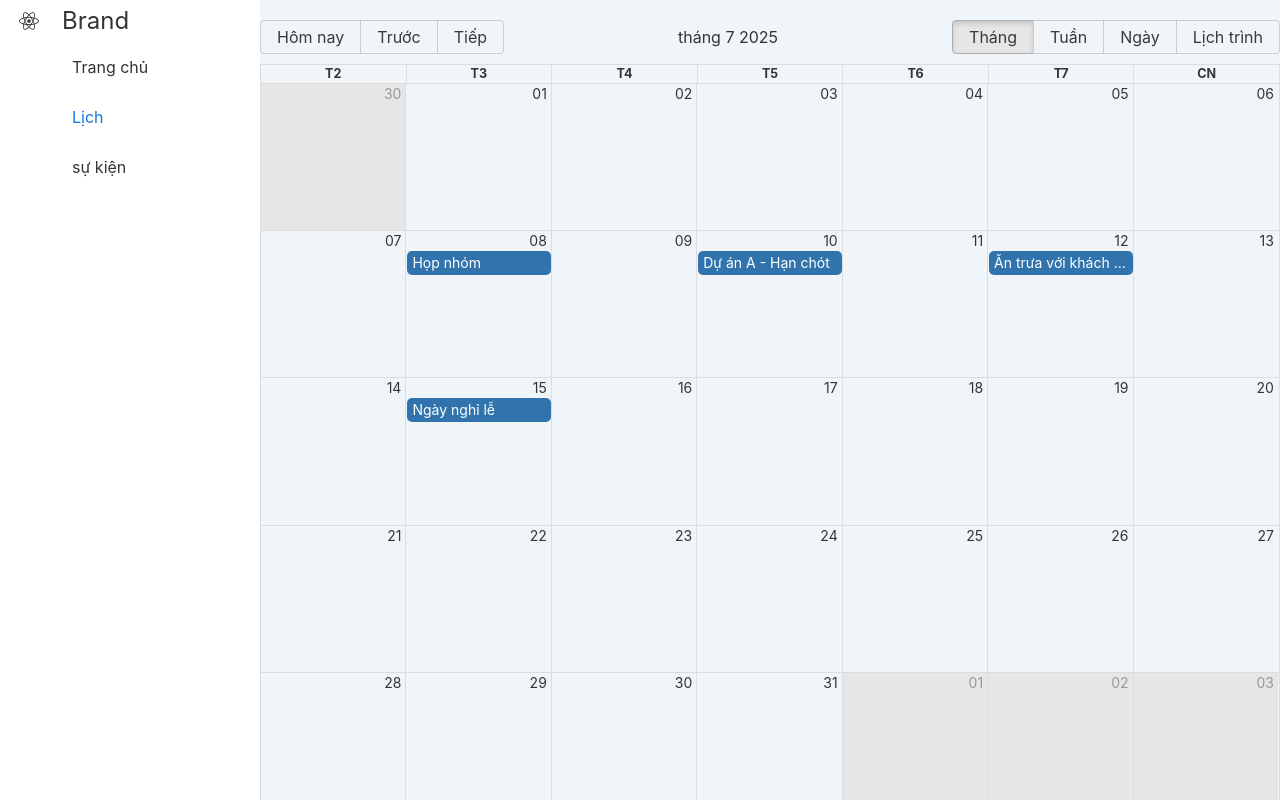
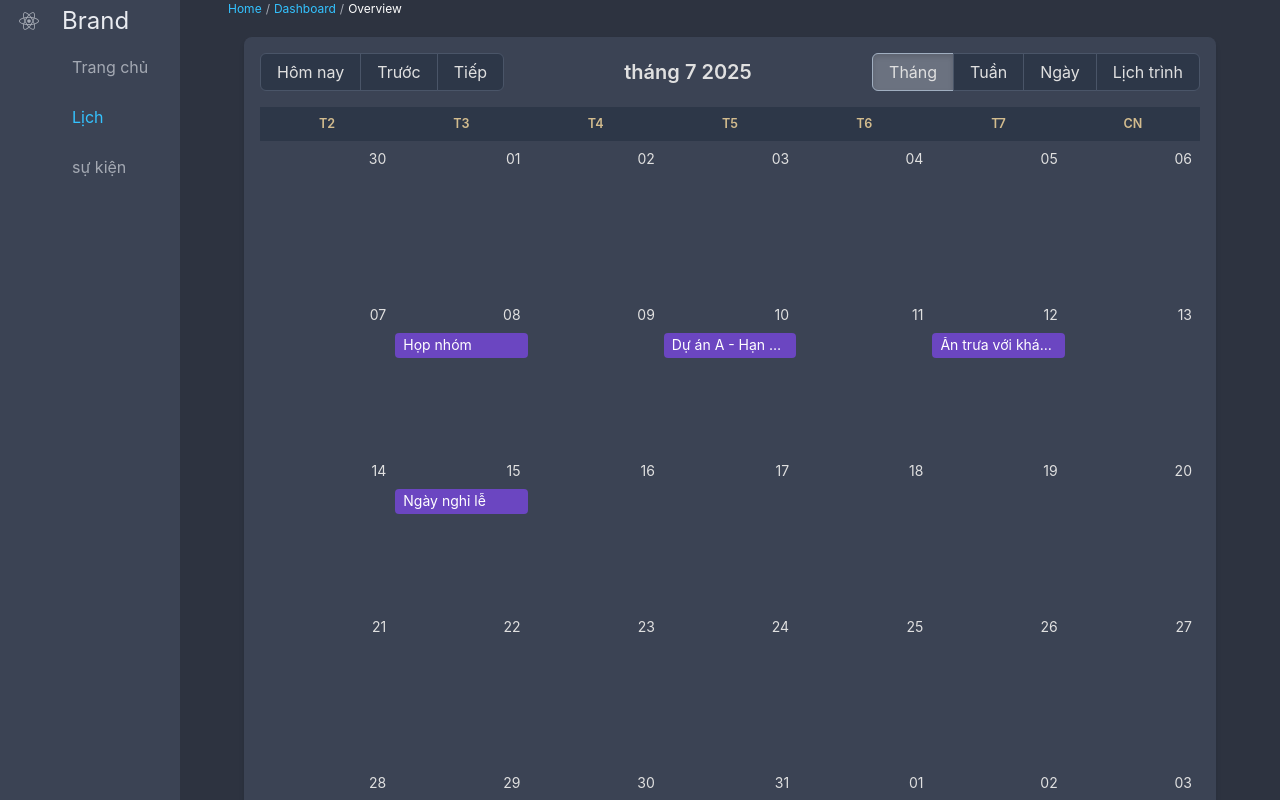
Before and after one commit to vuan201/FE-Calendar, a React (Vite) app: page / in a window 1280 px wide. Both pictures are taken after a click on the button "Lịch". Shown: the top 800 px of the page. Built offline with nearby package versions, Linux system fonts and the light colour scheme; some icons are missing.

Commit message:
style: new dark mode

```diff
--- a/src/App.jsx
+++ b/src/App.jsx
@@ -6,17 +6,23 @@ import { Container, Content } from "rsuite";
 import { CustomHeader, CustomSidebar } from "./layout/index.jsx";
 
 export const App = () => (
-  <BrowserRouter >
-    <Suspense fallback={<Loading name="suspense"  />}>
-      <Container className="h-full" >
-        <CustomSidebar/>
+  <div className="app min-h-screen flex flex-col">
+    <BrowserRouter>
+      <Suspense fallback={<Loading name="suspense" />}>
+        <Container className="h-full">
+          <CustomSidebar />
           <Container>
+            <div className="px-2 sm:px-4 md:px-8 lg:px-12">
+              <div className="mx-auto ">
                 <CustomHeader />
                 <Content>
                   <Router />
                 </Content>
+              </div>
+            </div>
           </Container>
         </Container>
       </Suspense>
     </BrowserRouter>
+  </div>
 );
--- a/src/Constant/TailwindClassVariable.js
+++ b/src/Constant/TailwindClassVariable.js
@@ -1,4 +1,4 @@
 export const BackgroundColor = {
   Main: "bg-zinc-800",
-  Sidebar: "bg-white",
+  Sidebar: "bg-bg-box",
 };
--- a/src/Pages/CustomizedCalendar/CustomizedCalendar.jsx
+++ b/src/Pages/CustomizedCalendar/CustomizedCalendar.jsx
@@ -8,6 +8,7 @@ import "dayjs/locale/vi"; // Import locale tiếng Việt cho Day.js
 
 // Import plugin localeData. Đây là plugin quan trọng mà react-big-calendar cần để đọc các định dạng ngày tháng từ Day.js
 import localeData from "dayjs/plugin/localeData";
+import Box from "../../components/Box";
 
 // Kích hoạt plugin localeData cho Day.js
 dayjs.extend(localeData);
@@ -69,13 +70,13 @@ const CustomizedCalendar = () => {
   };
 
   return (
-    <div>
+    <Box>
       <Calendar
         localizer={localizer}
         events={events}
         startAccessor="start"
         endAccessor="end"
-        style={{ height: 800 }} // Chiều cao của lịch
+        style={{ minHeight: 900 }} // Chiều cao của lịch
         defaultView="month" // Chế độ xem mặc định là tháng
         date={currentDate} // Đặt ngày hiện tại
         onNavigate={setCurrentDate} // Xử lý khi điều hướng lịch
@@ -83,7 +84,7 @@ const CustomizedCalendar = () => {
         // Các props khác có thể thêm vào
         messages={messages}
       />
-    </div>
+    </Box>
   );
 };
 
--- /dev/null
+++ b/src/components/Box.jsx
@@ -0,0 +1,9 @@
+function Box({ children, ...props }) {
+    return (
+        <div className="m-4 bg-bg-box rounded-lg shadow-md border-black" {...props} >
+            {children}
+        </div>
+    );
+}
+
+export default Box;
--- a/src/index.css
+++ b/src/index.css
@@ -1,6 +1,220 @@
 @import "tailwindcss";
 
-#root {
-  height: 100vh;
-  background-color: #F0F5F9;
+@theme {
+  /* Customize theme */
+  --color-bg-box: #3b4354;
+  --color-bg-basic: #2d3340;
+  --color-text-title: #d3bc8e;
+  --color-text-basic: hsla(0, 0%, 100%, .85);
+  /* Dark Mode Colors */
+  --color-bg-primary: #1a202c; /* Main background */
+  --color-bg-secondary: #2d3748; /* Secondary background, e.g., headers, off-range days */
+  --color-text-primary: #e0e0e0; /* Main text color */
+  --color-text-secondary: #cbd5e0; /* Secondary text color, e.g., header labels */
+  --color-border: #4a5568; /* Border colors */
+  --color-button-bg: #2d3748; /* Button background */
+  --color-button-hover-bg: #4a5568; /* Button hover background */
+  --color-button-active-bg: #6b7280; /* Button active background */
+  --color-today-highlight: #4a5568; /* Today's date highlight */
+  --color-current-time-indicator: #9f7aea; /* Current time indicator */
+  --color-event-bg: #6b46c1; /* Event background */
+  --color-event-text: #ffffff; /* Event text color */
+  --color-event-selected-bg: #805ad5; /* Selected event background */
+  --color-overlay-bg: rgba(0, 0, 0, 0.8); /* Overlay background */
 }
+body {
+  background-color: var(--color-bg-basic);
+}
+
+/* Overall calendar container */
+.rbc-calendar {
+  font-family: "Inter", sans-serif;
+  color: var(--color-text-primary);
+  /* background-color: var(--color-bg-primary); */
+  border-radius: 0.5rem;
+  padding: 1rem;
+}
+
+/* Toolbar */
+.rbc-toolbar {
+  display: flex;
+  justify-content: space-between;
+  align-items: center;
+  margin-bottom: 1rem;
+  color: var(--color-text-primary);
+}
+
+.rbc-toolbar button {
+  background-color: var(--color-button-bg);
+  color: var(--color-text-primary);
+  border: 1px solid var(--color-border);
+  padding: 0.5rem 1rem;
+  border-radius: 0.375rem;
+  cursor: pointer;
+  transition:
+    background-color 0.2s ease-in-out,
+    border-color 0.2s ease-in-out;
+}
+
+.rbc-toolbar button:hover {
+  background-color: var(--color-button-hover-bg);
+  border-color: #6b7280; /* Specific hover border for contrast */
+}
+
+.rbc-toolbar button:active,
+.rbc-toolbar button.rbc-active {
+  background-color: var(--color-button-active-bg);
+  border-color: #a0aec0; /* Specific active border for contrast */
+}
+
+.rbc-toolbar-label {
+  font-size: 1.25rem;
+  font-weight: 600;
+  color: var(--color-text-primary);
+}
+
+/* Header (Days of the week) */
+.rbc-header {
+  background-color: var(--color-bg-secondary);
+  color: var(--color-text-title);
+  border-bottom: 1px solid var(--color-border);
+  padding: 0.5rem 0;
+  font-weight: 600;
+}
+
+.rbc-off-range-bg {
+  background-color: var(--color-bg-secondary);
+}
+
+/* Cells (Days) */
+.rbc-day-bg {
+  background-color: var(--color-bg-primary);
+  border-right: 1px solid var(--color-bg-secondary);
+  border-bottom: 1px solid var(--color-bg-secondary);
+}
+
+.rbc-row-content {
+  color: var(--color-text-primary);
+}
+
+.rbc-date-cell {
+  color: var(--color-text-primary);
+  padding: 0.5rem;
+  font-size: 0.875rem;
+}
+
+.rbc-now {
+  background-color: var(--color-today-highlight);
+}
+
+.rbc-current-time-indicator {
+  background-color: var(--color-current-time-indicator);
+}
+
+/* Events */
+.rbc-event {
+  background-color: var(--color-event-bg);
+  color: var(--color-event-text);
+  border-radius: 0.25rem;
+  padding: 0.25rem 0.5rem;
+  font-size: 0.875rem;
+  line-height: 1.2;
+  border: none;
+}
+
+.rbc-event.rbc-selected {
+  background-color: var(--color-event-selected-bg);
+}
+
+.rbc-event-content {
+  white-space: nowrap;
+  overflow: hidden;
+  text-overflow: ellipsis;
+}
+
+/* All Day Events */
+.rbc-allday-cell {
+  background-color: var(--color-bg-secondary);
+  border-bottom: 1px solid var(--color-border);
+}
+
+.rbc-allday-events {
+  background-color: var(--color-bg-secondary);
+}
+
+/* Time Gutter */
+.rbc-time-gutter {
+  color: var(--color-text-title);
+  /* background-color: var(--color-bg-primary); */
+  /* border-right: 1px solid var(--color-bg-secondary); */
+}
+
+.rbc-label {
+  /* color: var(--color-text-secondary); */
+}
+
+/* Agenda View */
+.rbc-agenda-view {
+  background-color: var(--color-bg-primary);
+  border: 1px solid var(--color-bg-secondary);
+  border-radius: 0.5rem;
+}
+
+.rbc-agenda-table {
+  width: 100%;
+  border-collapse: collapse;
+}
+
+.rbc-agenda-table th {
+  background-color: var(--color-bg-secondary);
+  color: var(--color-text-secondary);
+  padding: 0.75rem;
+  text-align: left;
+  border-bottom: 1px solid var(--color-border);
+}
+
+.rbc-agenda-table td {
+  color: var(--color-text-primary);
+  padding: 0.75rem;
+  border-bottom: 1px solid var(--color-bg-secondary);
+}
+
+.rbc-agenda-time-cell {
+  color: var(--color-text-primary);
+}
+
+/* Other specific elements */
+.rbc-overlay {
+  background-color: var(--color-overlay-bg);
+  color: var(--color-text-primary);
+  border: 1px solid var(--color-border);
+  border-radius: 0.375rem;
+}
+
+.rbc-tooltip {
+  background-color: var(--color-bg-secondary);
+  color: var(--color-text-primary);
+  border: 1px solid var(--color-border);
+  border-radius: 0.375rem;
+}
+.rbc-time-header{
+  background-color: var(--color-bg-secondary);
+}
+.rbc-day-bg,
+.rbc-month-row,
+.rbc-header,
+.rbc-row,
+.rbc-events-container,
+.rbc-timeslot-group,
+.rbc-month-view,
+.rbc-time-header-content,
+.rbc-time-content,
+.rbc-day-slot,
+.rbc-time-slot,
+.rbc-time-view {
+  border: none !important;
+}
+
+.rbc-row-bg, .rbc-allday-cell{
+  display: none;
+}
--- a/src/layout/CustomHeader.jsx
+++ b/src/layout/CustomHeader.jsx
@@ -4,9 +4,9 @@ const CustomHeader = () => {
   return (
     <Header className="page-header">
       <Breadcrumb>
-        {/* <Breadcrumb.Item href="#">Home</Breadcrumb.Item>
+        <Breadcrumb.Item href="#">Home</Breadcrumb.Item>
         <Breadcrumb.Item href="##">Dashboard</Breadcrumb.Item>
-        <Breadcrumb.Item active>Overview</Breadcrumb.Item> */}
+        <Breadcrumb.Item active>Overview</Breadcrumb.Item>
       </Breadcrumb>
     </Header>
   );
--- a/src/layout/CustomSidebar.jsx
+++ b/src/layout/CustomSidebar.jsx
@@ -13,9 +13,8 @@ import { selectSidebarExpand, changeSidebarState } from "../app/redux";
 import { RoutePaths } from "../router/RoutePaths";
 import { Brand } from "../components";
 import { BackgroundColor } from "../constant";
-
 const CustomSidebar = () => {
-   const location = useLocation();
+  const location = useLocation();
   const navigate = useNavigate();
   const dispatch = useDispatch();
 
@@ -30,10 +29,9 @@ const CustomSidebar = () => {
   return (
     <Sidebar
       style={{ display: "flex", flexDirection: "column" }}
-      width={expand ? 260 : 56}
+      width={expand ? 180 : 56}
       collapsible
-      appearance="subtle"
-      className={clsx(BackgroundColor.Sidebar, "sticky top-0 text-2xl")}
+      className={clsx(BackgroundColor.Sidebar, "sticky top-0 text-2xl bg-box")}
     >
       <Sidenav.Header>
         <Brand
@@ -41,9 +39,9 @@ const CustomSidebar = () => {
           onChange={() => dispatch(changeSidebarState(expand))}
         />
       </Sidenav.Header>
-      <Sidenav expanded={expand} appearance="subtle" >
+      <Sidenav expanded={expand} appearance="subtle">
         <Sidenav.Body>
-          <Nav >
+          <Nav>
             {MenuItem.map((item, index) => (
               <Nav.Item
                 key={item.path}
--- a/src/main.jsx
+++ b/src/main.jsx
@@ -11,7 +11,7 @@ import { Provider } from "react-redux";
 
 ReactDOM.createRoot(document.getElementById("root")).render(
   <React.StrictMode>
-    <CustomProvider locale={locale}>
+    <CustomProvider theme="dark" locale={locale}>
       <Provider store={store}>
         <App />
       </Provider>
```
Lines whose indentation alone changed are shown as unchanged.
